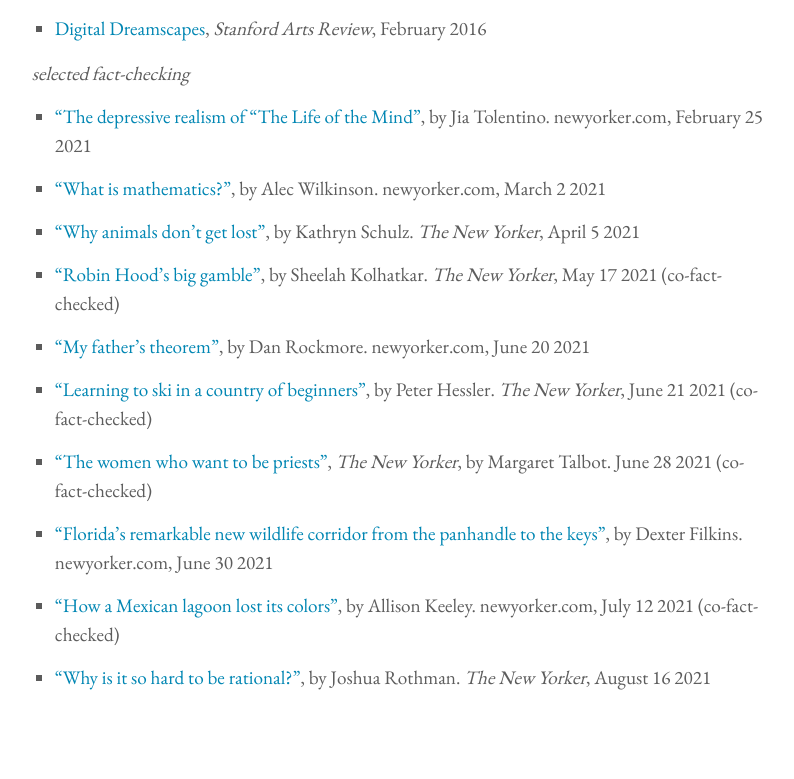
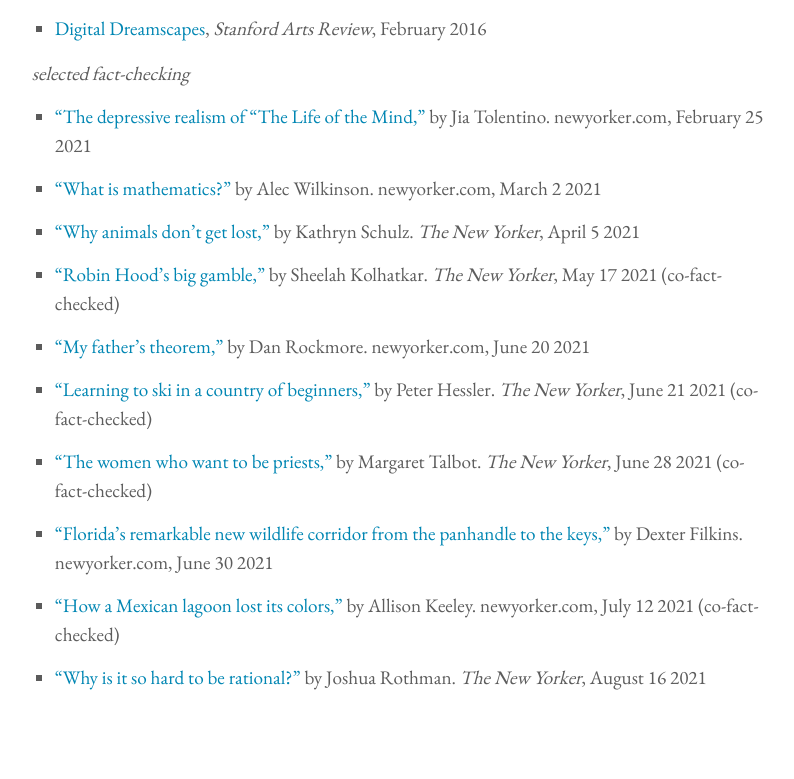
Before and after one commit to madelyne/madelyne.github.io, a Jekyll site: the page built from pubs.md, in a window 1280 px wide. Shown: the part 954-1733 px from the top of the page, without its empty margins (237-1031 px from the left). Built offline with Jekyll 4.4.1, drawn with Linux system fonts in a browser that asks for light colours.

Commit message:
updated checking work

```diff
--- a/pubs.md
+++ b/pubs.md
@@ -36,25 +36,25 @@ _non-fiction_
 
 
 _selected fact-checking_
-- ["The depressive realism of "The Life of the Mind"](https://www.newyorker.com/books/under-review/the-depressive-realism-of-the-life-of-the-mind), by Jia Tolentino. newyorker.com, February 25 2021
+- ["The depressive realism of "The Life of the Mind,"](https://www.newyorker.com/books/under-review/the-depressive-realism-of-the-life-of-the-mind) by Jia Tolentino. newyorker.com, February 25 2021
 
-- ["What is mathematics?"](https://www.newyorker.com/culture/culture-desk/what-is-mathematics), by Alec Wilkinson. newyorker.com, March 2 2021
+- ["What is mathematics?"](https://www.newyorker.com/culture/culture-desk/what-is-mathematics) by Alec Wilkinson. newyorker.com, March 2 2021
 
-- ["Why animals don't get lost"](https://www.newyorker.com/magazine/2021/04/05/why-animals-dont-get-lost), by Kathryn Schulz. _The New Yorker_, April 5 2021
+- ["Why animals don't get lost,"](https://www.newyorker.com/magazine/2021/04/05/why-animals-dont-get-lost) by Kathryn Schulz. _The New Yorker_, April 5 2021
 
-- ["Robin Hood's big gamble"](https://www.newyorker.com/magazine/2021/05/17/robinhoods-big-gamble), by Sheelah Kolhatkar. _The New Yorker_, May 17 2021 (co-fact-checked)
+- ["Robin Hood's big gamble,"](https://www.newyorker.com/magazine/2021/05/17/robinhoods-big-gamble) by Sheelah Kolhatkar. _The New Yorker_, May 17 2021 (co-fact-checked)
 
-- ["My father's theorem"](https://www.newyorker.com/science/elements/my-fathers-theorem), by Dan Rockmore. newyorker.com, June 20 2021
+- ["My father's theorem,"](https://www.newyorker.com/science/elements/my-fathers-theorem) by Dan Rockmore. newyorker.com, June 20 2021
 
-- ["Learning to ski in a country of beginners"](https://www.newyorker.com/magazine/2021/06/21/learning-to-ski-in-a-country-of-beginners), by Peter Hessler. _The New Yorker_, June 21 2021 (co-fact-checked)
+- ["Learning to ski in a country of beginners,"](https://www.newyorker.com/magazine/2021/06/21/learning-to-ski-in-a-country-of-beginners) by Peter Hessler. _The New Yorker_, June 21 2021 (co-fact-checked)
 
-- ["The women who want to be priests"](https://www.newyorker.com/magazine/2021/06/28/the-women-who-want-to-be-priests), _The New Yorker_, by Margaret Talbot. June 28 2021 (co-fact-checked)
+- ["The women who want to be priests,"](https://www.newyorker.com/magazine/2021/06/28/the-women-who-want-to-be-priests) by Margaret Talbot. _The New Yorker_, June 28 2021 (co-fact-checked)
 
-- ["Florida's remarkable new wildlife corridor from the panhandle to the keys"](https://www.newyorker.com/news/us-journal/floridas-remarkable-new-wildlife-corridor-from-the-panhandle-to-the-keys), by Dexter Filkins. newyorker.com, June 30 2021
+- ["Florida's remarkable new wildlife corridor from the panhandle to the keys,"](https://www.newyorker.com/news/us-journal/floridas-remarkable-new-wildlife-corridor-from-the-panhandle-to-the-keys) by Dexter Filkins. newyorker.com, June 30 2021
 
-- ["How a Mexican lagoon lost its colors"](https://www.newyorker.com/science/elements/how-a-mexican-lagoon-lost-its-colors), by Allison Keeley. newyorker.com, July 12 2021 (co-fact-checked)
+- ["How a Mexican lagoon lost its colors,"](https://www.newyorker.com/science/elements/how-a-mexican-lagoon-lost-its-colors) by Allison Keeley. newyorker.com, July 12 2021 (co-fact-checked)
 
-- ["Why is it so hard to be rational?"](https://www.newyorker.com/magazine/2021/08/23/why-is-it-so-hard-to-be-rational), by Joshua Rothman. _The New Yorker_, August 16 2021
+- ["Why is it so hard to be rational?"](https://www.newyorker.com/magazine/2021/08/23/why-is-it-so-hard-to-be-rational) by Joshua Rothman. _The New Yorker_, August 16 2021
 
 
 
```
